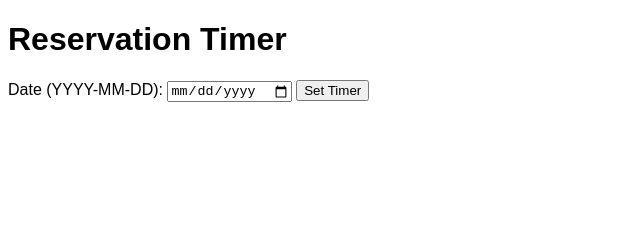
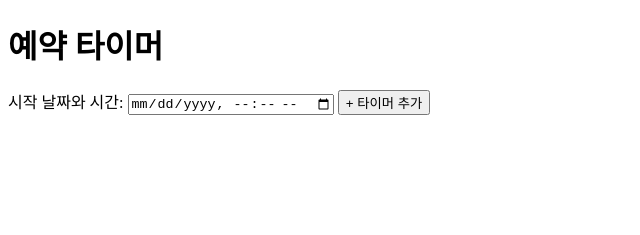
Before and after one commit to JYooL/Reserved-Timer, a plain HTML site: page index.html in a window 1280 px wide. Shown: the whole page, without its empty margins (0-640 px from the left). Drawn offline with Linux system fonts and the light colour scheme.

Commit message:
Update index.html

```diff
--- a/index.html
+++ b/index.html
@@ -3,18 +3,19 @@
 <head>
     <meta charset="UTF-8">
     <meta name="viewport" content="width=device-width, initial-scale=1.0">
-    <title>Reservation Timer</title>
-    <link rel="stylesheet" href="style.css">
+    <title>Timer App</title>
+    <link rel="stylesheet" href="styles.css">
 </head>
 <body>
-    <h1>Reservation Timer</h1>
-    <label for="dateInput">Date (YYYY-MM-DD):</label>
-    <input type="date" id="dateInput">
-    <button onclick="setTimers()">Set Timer</button>
-    <div id="timerCanvas">
-        <canvas id="progressCircle" width="120" height="120"></canvas>
+    <div class="container">
+        <h1>예약 타이머</h1>
+        <div class="timer-setup">
+            <label for="start-time">시작 날짜와 시간:</label>
+            <input type="datetime-local" id="start-time">
+            <button id="add-timer">+ 타이머 추가</button>
+        </div>
+        <div id="timer-list"></div>
     </div>
-
     <script src="script.js"></script>
 </body>
 </html>
```
